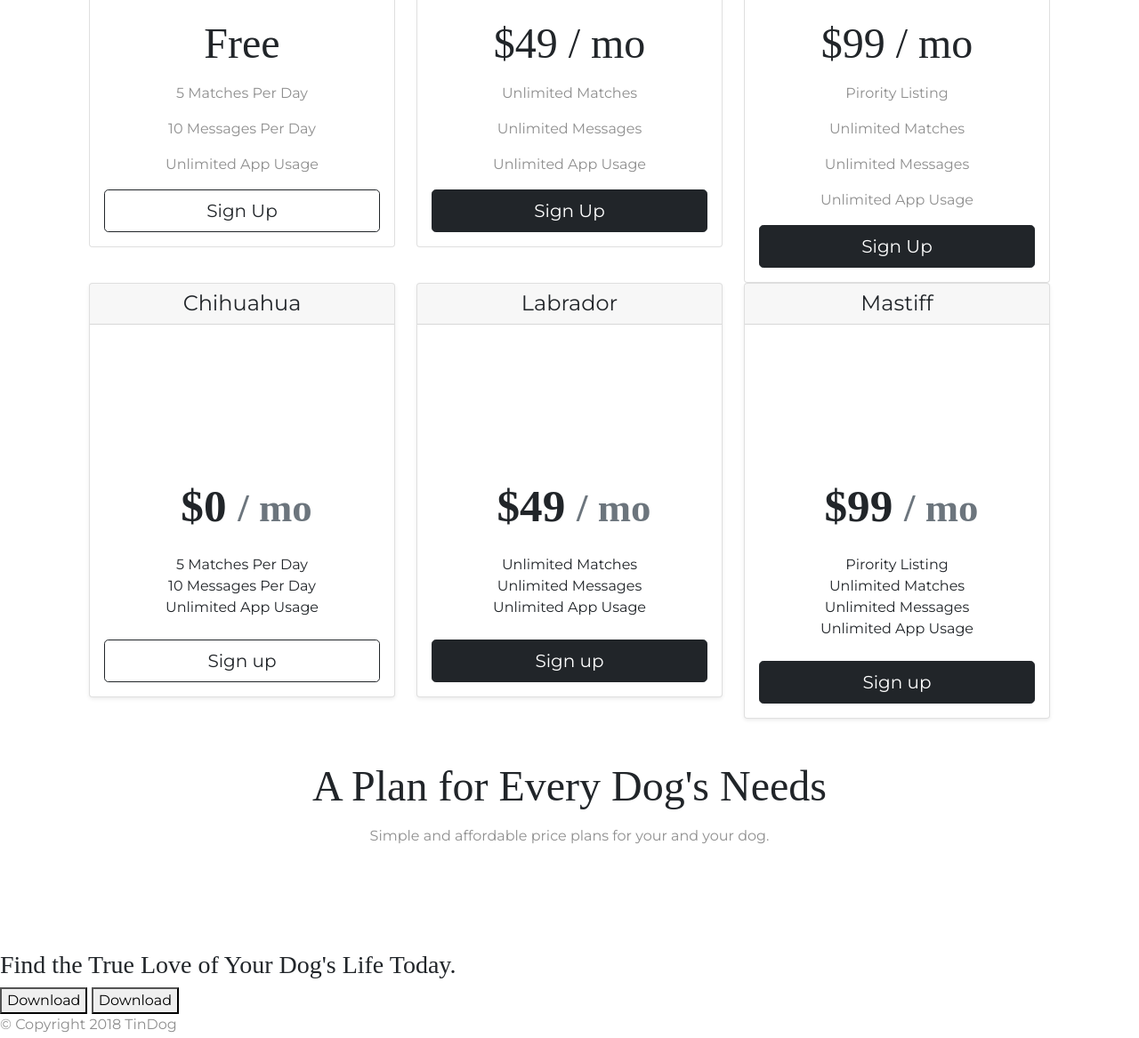
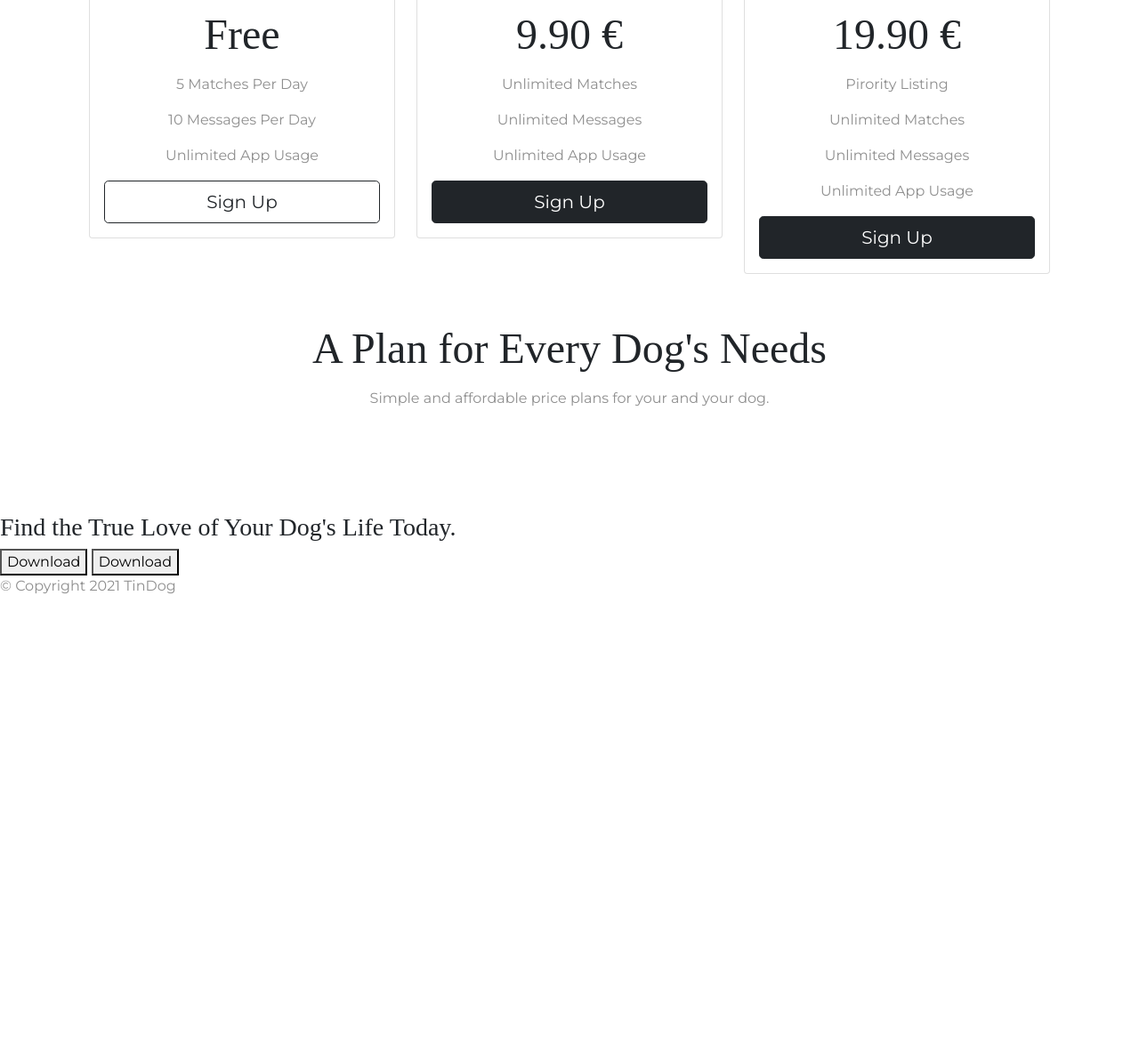
Before and after one commit to Roukis/Tindog, a plain HTML site: page index.html in a window 1280 px wide. Shown: the part 2063-3230 px from the top of the page at 89% size. After the commit the page ends 2750 px from the top, so only its background shows below. Drawn offline with nearby package versions, Linux system fonts and the light colour scheme.

Commit message:
Update index.html

```diff
--- a/index.html
+++ b/index.html
@@ -56,7 +56,6 @@
         </div>
       </nav>
 
-    </div>
     <!-- Title -->
 
     <div class="row">
@@ -70,7 +69,9 @@
       <div class="col-lg-6 col-md-6 col-sm-6">
         <img class="title-image" src="iphone6.png" alt="iphone-mockup">
       </div>
+    </div>
 
+        </div>
   </section>
 
 
@@ -131,9 +132,9 @@
   <!-- Press -->
 
   <section id="press">
-    <img class="press-logo" src="techcrunch.png" alt="tc-logo">
+    <img class="press-logo" src="TechCrunch.png" alt="tc-logo">
     <img class="press-logo" src="tnw.png" alt="tnw-logo">
-    <img class="press-logo" src="bizinsider.png" alt="biz-insider-logo">
+    <img class="press-logo" src="/bizinsider.png" alt="biz-insider-logo">
     <img class="press-logo" src="mashable.png" alt="mashable-logo">
 
   </section>
@@ -141,9 +142,9 @@
   <!-- llllllllllllllllllll -->
   <section id="pricing">
 
-    <!-- We use the card-deck feature of Bootstrap -->
+    <!-- We use the card-deck feature of Bootstrap which is basically 3  containers -->
     <div class="row">
-      <div class="pricing column col-lg-4 col-md-6 col-sm-4">
+      <div class="pricing column col-lg-4 col-md-4 col-sm-4">
 
         <div class="card">
           <div class="card-header">
@@ -159,13 +160,13 @@
         </div>
       </div>
 
-      <div class="pricing column col-lg-4 col-md-6 col-sm-4">
+      <div class="pricing column col-lg-4 col-md-4 col-sm-4">
         <div class="card">
           <div class="card-header">
             <h3>Labrador</h3>
           </div>
           <div class="card-body">
-            <h2>$49 / mo</h2>
+            <h2>9.90 €</h2>
             <p>Unlimited Matches</p>
             <p>Unlimited Messages</p>
             <p>Unlimited App Usage</p>
@@ -175,13 +176,13 @@
       </div>
 
 
-      <div class="pricing column col-lg-4 col-md-12 col-sm-4">
+      <div class="pricing column col-lg-4 col-md-4 col-sm-4">
         <div class="card">
           <div class="card-header">
             <h3>Mastiff</h3>
           </div>
           <div class="card-body">
-            <h2>$99 / mo</h2>
+            <h2>19.90 €</h2>
             <p>Pirority Listing</p>
             <p>Unlimited Matches</p>
             <p>Unlimited Messages</p>
@@ -195,73 +196,10 @@
 
 
 
-
-    <!-- We use below the Bootstrap Card which is basically 3  containers -->
-    <div class="row row-cols-1 row-cols-md-3 mb-3 text-center">
-      <div class="col">
-        <div class="card mb-4 shadow-sm">
-          <div class="card-header">
-            <h4 class="my-0 fw-normal">Chihuahua</h4>
-          </div>
-
-          <div class="card-body">
-            <h1 class="card-title pricing-card-title">$0 <small class="text-muted">/ mo</small></h1>
-            <ul class="list-unstyled mt-3 mb-4">
-              <li>5 Matches Per Day</li>
-              <li>10 Messages Per Day</li>
-              <li>Unlimited App Usage</li>
-            </ul>
-            <button type="button" class="w-100 btn btn-lg btn-outline-dark">Sign up</button>
-          </div>
-
-        </div>
-      </div>
-      <div class="col">
-        <div class="card mb-4 shadow-sm">
-          <div class="card-header">
-            <h4 class="my-0 fw-normal">Labrador</h4>
-          </div>
-          <div class="card-body">
-            <h1 class="card-title pricing-card-title">$49 <small class="text-muted">/ mo</small></h1>
-            <ul class="list-unstyled mt-3 mb-4">
-              <li>Unlimited Matches</li>
-              <li>Unlimited Messages</li>
-              <li>Unlimited App Usage</li>
-            </ul>
-            <button type="button" class="w-100 btn btn-lg btn-dark">Sign up</button>
-          </div>
-        </div>
-      </div>
-      <div class="col">
-        <div class="card mb-4 shadow-sm">
-          <div class="card-header">
-            <h4 class="my-0 fw-normal">Mastiff</h4>
-          </div>
-          <div class="card-body">
-            <h1 class="card-title pricing-card-title">$99 <small class="text-muted">/ mo</small></h1>
-            <ul class="list-unstyled mt-3 mb-4">
-              <li>Pirority Listing</li>
-              <li>Unlimited Matches</li>
-              <li>Unlimited Messages</li>
-              <li>Unlimited App Usage</li>
-
-            </ul>
-            <button type="button" class="w-100 btn btn-lg btn-dark">Sign up</button>
-          </div>
-        </div>
-      </div>
-    </div>
-
-
-
-
-
-
-
     <!-- Pricing -->
 
 
-
+    <br><br>
     <h2>A Plan for Every Dog's Needs</h2>
     <p>Simple and affordable price plans for your and your dog.</p>
 
@@ -286,7 +224,7 @@
 
   <footer id="footer">
 
-    <p>© Copyright 2018 TinDog</p>
+    <p>© Copyright 2021 TinDog</p>
 
   </footer>
 
```
